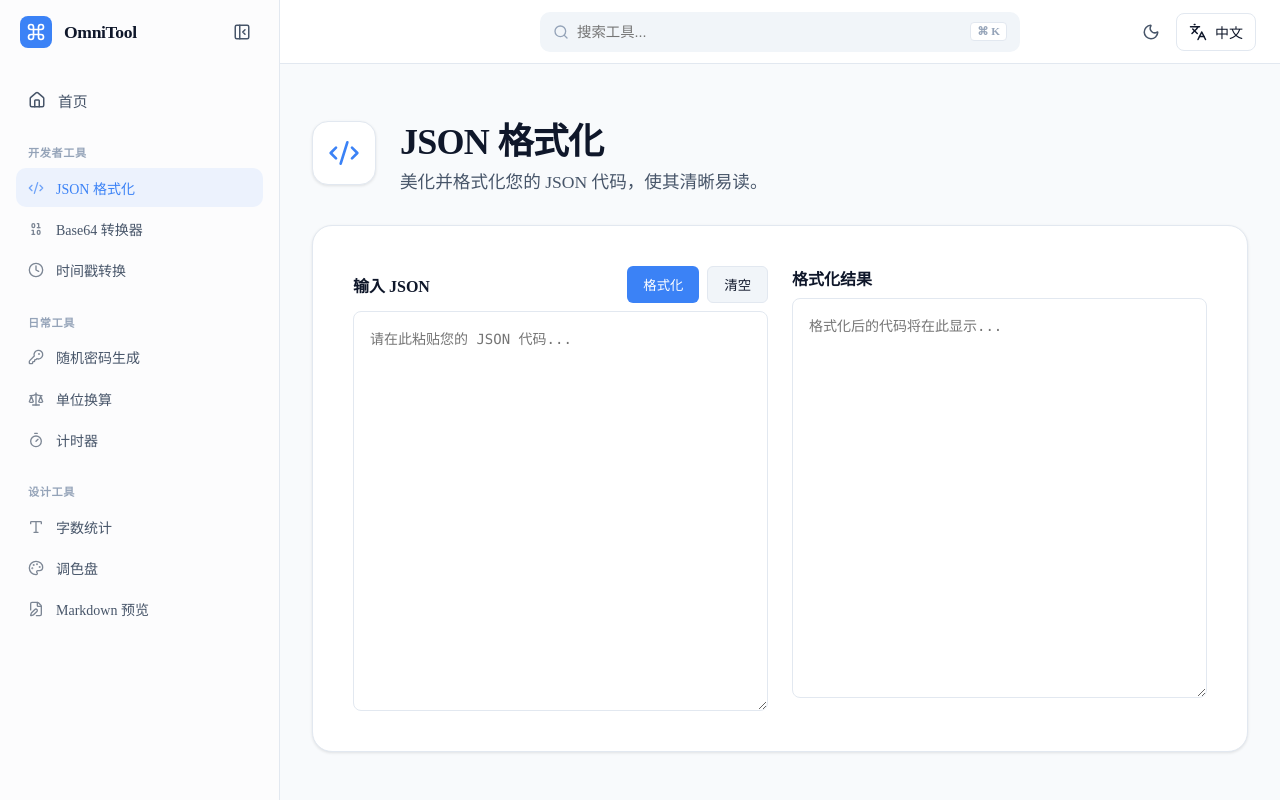
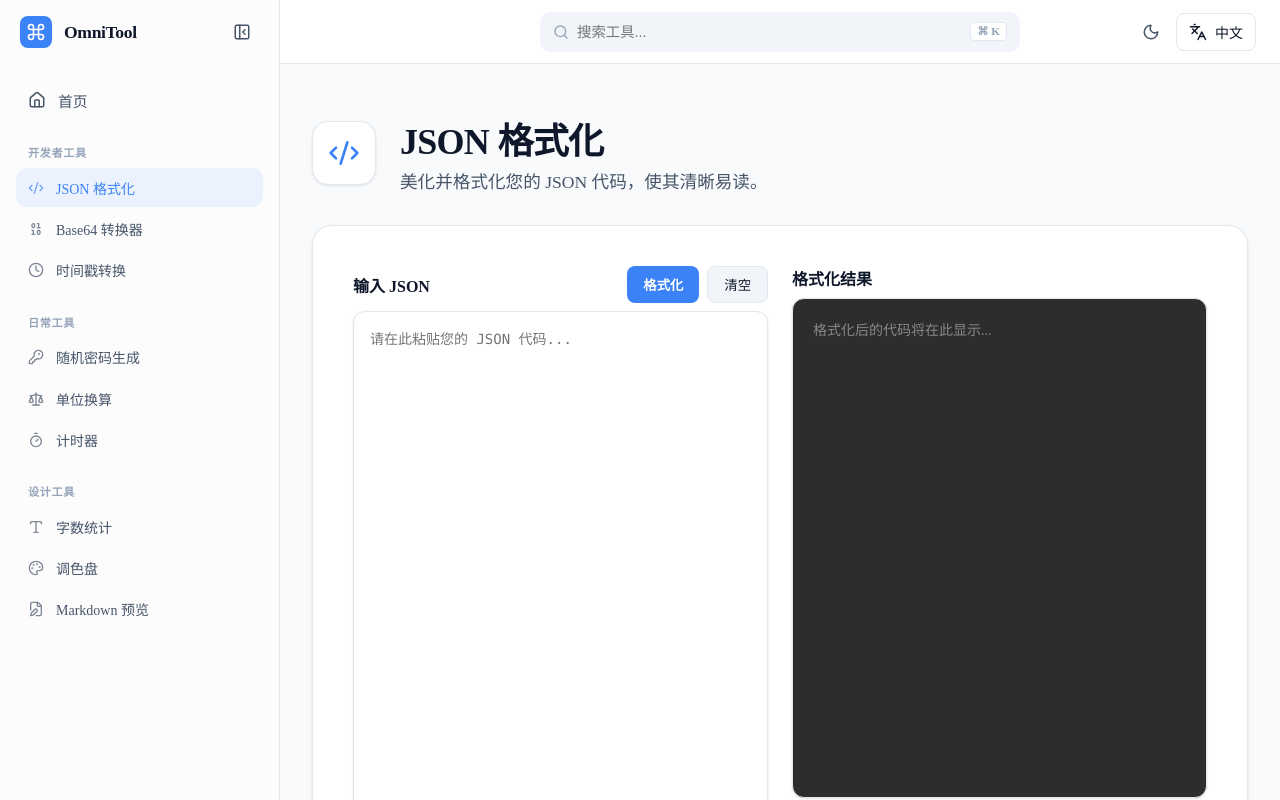
Before and after one commit to dgfnydx/OmniTool-Box, a Vue app: page /tool/json-formatter in a window 1280 px wide. Built offline with nearby package versions, Linux system fonts and the light colour scheme.

Commit message:
feat:json格式化增加高亮

```diff
--- a/package.json
+++ b/package.json
@@ -10,10 +10,12 @@
   },
   "dependencies": {
     "@types/marked": "^6.0.0",
+    "@types/prismjs": "^1.26.6",
     "colord": "^2.9.3",
     "lucide-vue-next": "^1.0.0",
     "marked": "^17.0.5",
     "pinia": "^3.0.4",
+    "prismjs": "^1.30.0",
     "vue": "^3.5.30",
     "vue-i18n": "^11.3.0",
     "vue-router": "^4.6.4"
--- a/src/tools/developer/JsonFormatter.vue
+++ b/src/tools/developer/JsonFormatter.vue
@@ -1,19 +1,33 @@
 <script setup lang="ts">
-import { ref } from 'vue';
+import { ref, watch, nextTick } from 'vue';
 import { useI18n } from 'vue-i18n';
 import { useToastStore } from '../../store/toast';
+import Prism from 'prismjs';
+import 'prismjs/themes/prism-tomorrow.css'; // 使用深色主题
+import 'prismjs/components/prism-json';
 
 const { t } = useI18n();
 const toast = useToastStore();
 const input = ref('');
 const output = ref('');
 const error = ref('');
+const codeContainer = ref<HTMLElement | null>(null);
 
-const formatJson = () => {
+const formatJson = async () => {
   try {
     error.value = '';
+    if (!input.value.trim()) {
+      output.value = '';
+      return;
+    }
     const parsed = JSON.parse(input.value);
     output.value = JSON.stringify(parsed, null, 2);
+
+    // 等待 DOM 更新后执行高亮
+    await nextTick();
+    if (codeContainer.value) {
+      Prism.highlightElement(codeContainer.value);
+    }
   } catch (e: any) {
     error.value = (t('tools.json-formatter.invalidJson') || 'Invalid JSON') + ': ' + e.message;
     output.value = '';
@@ -32,6 +46,11 @@ const copyOutput = () => {
     toast.show(t('common.actions.copied'));
   }
 };
+
+// 监听输入变化自动格式化（可选，但通常点击按钮更好）
+// watch(input, () => {
+//   if (input.value) formatJson();
+// });
 </script>
 
 <template>
@@ -58,12 +77,13 @@ const copyOutput = () => {
           <button v-if="output" @click="copyOutput" class="text-btn">{{ t('common.actions.copy') }}</button>
         </div>
         <div v-if="error" class="error-msg">{{ error }}</div>
-        <textarea
-          v-model="output"
-          readonly
-          :placeholder="t('tools.json-formatter.outputPlaceholder')"
-          spellcheck="false"
-        ></textarea>
+
+        <div class="output-wrapper">
+          <pre class="language-json"><code ref="codeContainer">{{ output }}</code></pre>
+          <div v-if="!output && !error" class="placeholder-text">
+            {{ t('tools.json-formatter.outputPlaceholder') }}
+          </div>
+        </div>
       </div>
     </div>
   </div>
@@ -71,7 +91,7 @@ const copyOutput = () => {
 
 <style scoped>
 .tool-container {
-  max-width: 1000px;
+  max-width: 1200px;
   margin: 0 auto;
 }
 
@@ -99,9 +119,9 @@ label {
 }
 
 textarea {
-  height: 400px;
+  height: 500px;
   padding: 1rem;
-  border-radius: 8px;
+  border-radius: 12px;
   border: 1px solid var(--border-color);
   background: var(--bg-card);
   color: var(--text-primary);
@@ -110,10 +130,43 @@ textarea {
   resize: vertical;
   outline: none;
   transition: border-color 0.2s;
+  box-shadow: var(--card-shadow);
 }
 
 textarea:focus {
   border-color: var(--accent-color);
+}
+
+.output-wrapper {
+  height: 500px;
+  border-radius: 12px;
+  border: 1px solid var(--border-color);
+  background: #2d2d2d; /* Prism Tomorrow 主题背景色 */
+  overflow: auto;
+  position: relative;
+  box-shadow: var(--card-shadow);
+}
+
+pre {
+  margin: 0;
+  padding: 1rem;
+  background: transparent !important;
+  font-family: 'Monaco', 'Menlo', 'Ubuntu Mono', monospace;
+  font-size: 14px;
+}
+
+code {
+  background: transparent !important;
+  text-shadow: none !important;
+}
+
+.placeholder-text {
+  position: absolute;
+  top: 1.25rem;
+  left: 1.25rem;
+  color: #888;
+  font-size: 14px;
+  pointer-events: none;
 }
 
 .error-msg {
@@ -132,9 +185,14 @@ textarea:focus {
   color: white;
   border: none;
   padding: 0.5rem 1rem;
-  border-radius: 6px;
+  border-radius: 8px;
   cursor: pointer;
-  font-weight: 500;
+  font-weight: 600;
+  transition: all 0.2s;
+}
+
+.primary-btn:hover {
+  opacity: 0.9;
 }
 
 .secondary-btn {
@@ -142,7 +200,7 @@ textarea:focus {
   color: var(--text-primary);
   border: 1px solid var(--border-color);
   padding: 0.5rem 1rem;
-  border-radius: 6px;
+  border-radius: 8px;
   cursor: pointer;
 }
 
@@ -151,10 +209,10 @@ textarea:focus {
   border: none;
   color: var(--accent-color);
   cursor: pointer;
-  font-weight: 500;
+  font-weight: 600;
 }
 
-@media (max-width: 768px) {
+@media (max-width: 900px) {
   .workspace {
     grid-template-columns: 1fr;
   }
```
Also changed, not shown: 2 other files (tests, documents, lock files or other folders).
